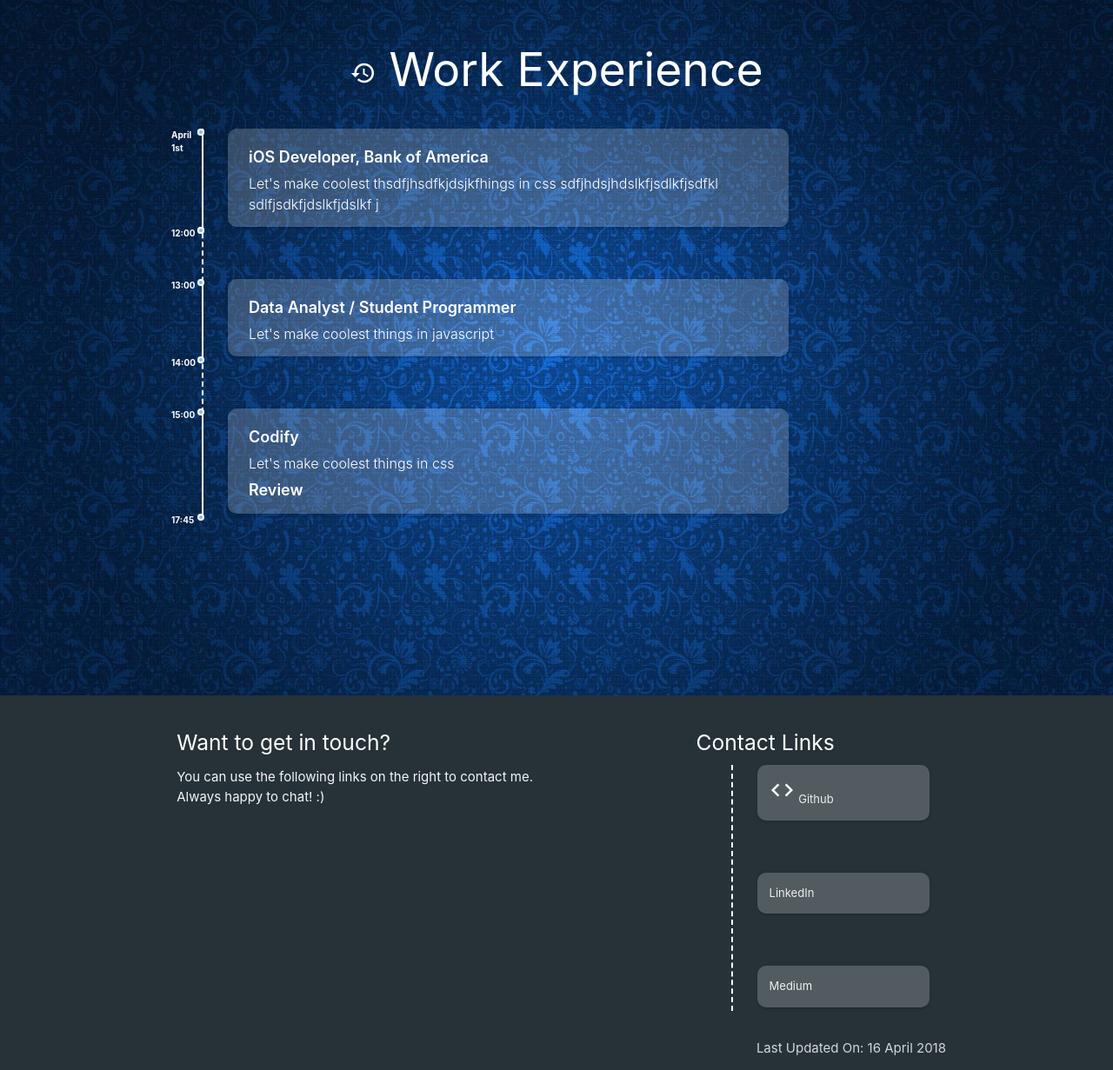
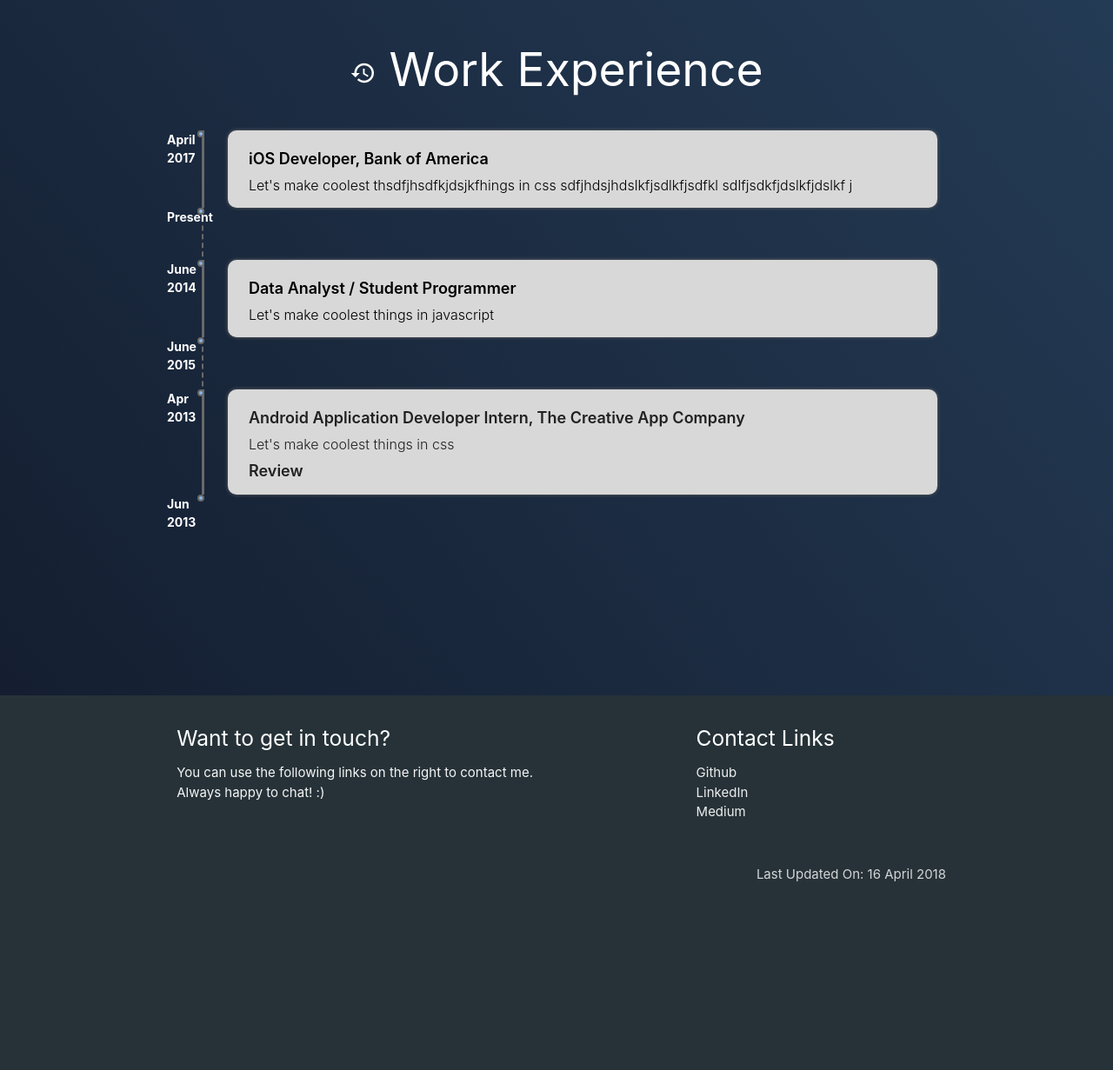
Before and after one commit to prudentprogrammer/My-Personal-Website, a Flask app: page /experience in a window 1280 px wide. Shown: the part 64-1295 px from the top of the page at 87% size. After the commit the page ends 1078 px from the top, so only its background shows below. Run offline with Flask 2, Linux system fonts and the light colour scheme; some libraries are stand-ins or nearby versions.

Commit message:
Finished experience page UI

```diff
--- a/static/experience.css
+++ b/static/experience.css
@@ -4,90 +4,90 @@ body, html {
 }
 
 .tiledBackground {
-  background-image: url('natural_background.jpg'); //url('https://raw.githubusercontent.com/prudentprogrammer/prudentprogrammer.github.io/master/images/blue_background.jpg');
-  //background-image: linear-gradient(50deg, #141E30, #243B55);
+  //background-image: url('natural_background.jpg'); //url('https://raw.githubusercontent.com/prudentprogrammer/prudentprogrammer.github.io/master/images/blue_background.jpg');
+  background-image: linear-gradient(50deg, #141E30, #243B55);
+  //background-color: #F4F4F4;
   background-size: 100% 100%;
   width: 100%;
   height: 100%;
 }
-.container ul {
+
+#timeline .container ul {
   margin: 0;
   list-style: none;
   position: relative;
-  padding: 2px 40px;
-  color: #fff;
-  width: 80%;
-  font-size: 13px;
-  box-sizing: content-box;
+  padding: 4px 40px;
+  color: black;
+  font-size: 14px;
 }
-.container ul:before {
+#timeline .container ul:before {
   content: "";
   width: 10px;
-  height: 100%;
+  height: 90%;
   position: absolute;
-  border-left: 2px dashed #fff;
+  border-left: 2px dashed #696969;
 }
-.container ul li {
+#timeline .container ul li {
   position: relative;
   margin-left: 30px;
-  background-color: rgba(255, 255, 255, 0.2);
+  background-color: #D8D8D8;
   padding: 14px;
   border-radius: 10px;
-  width: 90%;
-  box-shadow: 0 0 4px rgba(0, 0, 0, 0.12), 0 2px 2px rgba(0, 0, 0, 0.08);
-  box-sizing: border-box;
+  width: 100%;
+  box-shadow: 0 0 4px #696969, 0 2px 2px rgba(0, 0, 0, 0.08);
 }
-.container ul li:not(:first-child) {
+#timeline .container ul li:not(:first-child) {
   margin-top: 60px;
 }
-.container ul li > span {
-  width: 2px;
+#timeline .container ul li > span {
+  width: 3px;
   height: 100%;
-  background: #fff;
+  background: #696969;
   left: -30px;
   top: 0;
   position: absolute;
 }
-.container ul li > span:before, .container ul li > span:after {
+#timeline .container ul li > span:before, .container ul li > span:after {
   content: "";
   width: 8px;
   height: 8px;
   border-radius: 50%;
-  border: 2px solid #fff;
+  border: 2px solid #696969;
   position: absolute;
   background: #86b7e7;
   left: -5px;
   top: 0;
 }
-.container ul li span:after {
+#timeline .container ul li span:after {
   top: 100%;
 }
-.container ul li > div {
+#timeline .container ul li > div {
   margin-left: 10px;
 }
-.container div .title, .container div .type {
+#timeline .container div .title, .container div .type {
   font-weight: 600;
   font-size: 18px;
 }
-.container div .info {
+#timeline .container div .info {
   font-weight: 300;
   font-size: 16px;
 }
-.container div > div {
+#timeline .container div > div {
   margin-top: 5px;
 }
-.container span.number {
+#timeline .container span.number {
   height: 100%;
 }
-.container span.number span {
+#timeline .container span.number span {
   position: absolute;
-  font-size: 10px;
-  left: -35px;
+  font-size: 14px;
+  left: -40px;
   font-weight: bold;
+  color: white;
 }
-.container span.number span:first-child {
+#timeline .container span.number span:first-child {
   top: 0;
 }
-.container span.number span:last-child {
+#timeline .container span.number span:last-child {
   top: 100%;
 }
--- a/templates/experience.html
+++ b/templates/experience.html
@@ -16,7 +16,7 @@
             <h2 class="white-text"><i class="small material-icons" style="padding-right:0.5em; font-family: "Open-Sans"; font-style: italic;">history</i>Work Experience</h2>
         </div>
 
-
+        <div id="timeline">
           <div class="container">
             <ul>
               <li><span></span>
@@ -24,22 +24,23 @@
                   <div class="title">iOS Developer, Bank of America</div>
                   <div class="info">Let&apos;s make coolest thsdfjhsdfkjdsjkfhings in css sdfjhdsjhdslkfjsdlkfjsdfkl sdlfjsdkfjdslkfjdslkf j</div>
 
-              </div> <span class="number"><span>April 1st</span> <span>12:00</span></span>
+                </div> <span class="number"><span>April 2017</span> <span>Present</span></span>
               </li>
               <li>
                 <div><span></span>
                   <div class="title">Data Analyst / Student Programmer</div>
                   <div class="info">Let&apos;s make coolest things in javascript</div>
-              </div> <span class="number"><span>13:00</span> <span>14:00</span></span>
+                </div> <span class="number"><span>June 2014</span><span>June 2015</span></span>
               </li>
               <li>
-              <div><span></span>
-                <div class="title">Codify</div>
+                <div class="grey-text text-darken-4"><span></span>
+                  <div class="title grey-text text-darken-4">Android Application Developer Intern, The Creative App Company</div>
                   <div class="info">Let&apos;s make coolest things in css</div>
                   <div class="type">Review</div>
-              </div> <span class="number"><span>15:00</span> <span>17:45</span></span>
+                </div> <span class="number"><span>Apr 2013</span><span>Jun 2013</span></span>
               </li>
             </ul>
+          </div>
         </div>
 
 
--- a/templates/skeleton.html
+++ b/templates/skeleton.html
@@ -64,11 +64,9 @@
             <h5 class="white-text">Contact Links</h5>
             <ul>
               <li>
-                <i class="small material-icons">code</i>
                   <a class="grey-text text-lighten-3" href="https://github.com/prudentprogrammer" style="padding: 0; margin: 0;">
                     Github
                   </a>
-
               </li>
               <li><a class="grey-text text-lighten-3" href="https://www.linkedin.com/in/prudentprogrammer/">LinkedIn</a></li>
               <li><a class="grey-text text-lighten-3" href="#!">Medium</a></li>
```
Lines whose indentation alone changed are shown as unchanged.
